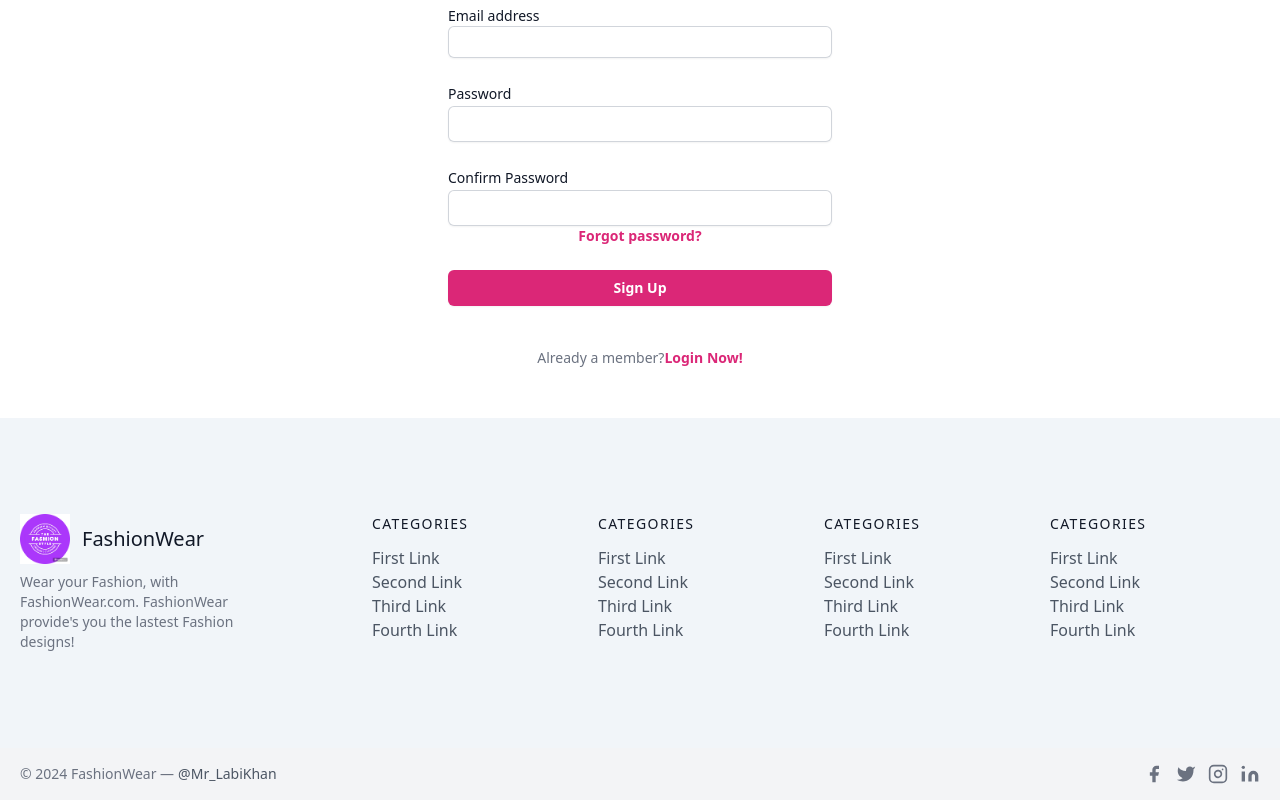
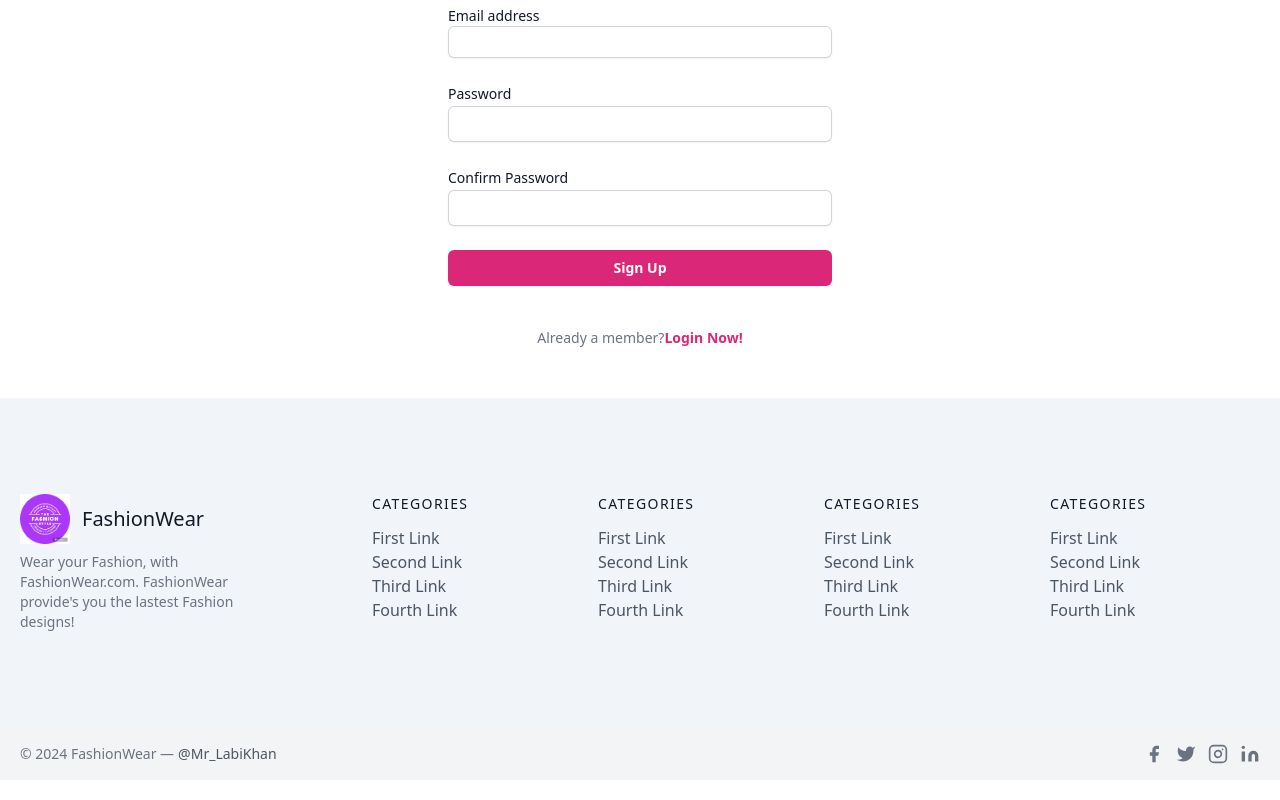
Before and after one commit to Laraib007/Ecommerce-NextJs-Project, a Next.js app: page /signup in a window 1280 px wide. Shown: the part 702-1502 px from the top of the page. Built offline with nearby package versions, Linux system fonts and the light colour scheme.

Commit message:
fixing all issues and bugs

```diff
--- a/src/pages/checkout.js
+++ b/src/pages/checkout.js
@@ -11,7 +11,7 @@ import Link from 'next/link';
 
 const Checkout = ({cart, addToCart, clearCart, removeFromCart, subTotal}) => {
   return (
-    <div className='container'>
+    <div className='container mt-32'>
 
       <h1 className='m-2 font-bold text-center'>CHECKOUT</h1>
       <h1 className='m-2 text-xl font-bold text-gray-700 text-center'>ENTER YOUR COMPELETE DETAILS AND ADDRESS</h1>
--- a/src/pages/orderplaced.js
+++ b/src/pages/orderplaced.js
@@ -12,7 +12,7 @@ const orderplaced = () => {
 
         <p class="leading-relaxed mb-4">Best Quality - Premium Desings - Stylish Look - Better Experience</p>
         <div class="flex text-center mb-4">
-          <a class="flex-grow text-pink-500 border-b-2 border-pink-500 py-2 text-lg px-1 sm:mr-40  md:mr-40">Description</a>
+          <a class="flex-grow text-pink-500 border-b-2 border-pink-500 py-2 text-lg px-1 sm:ml-20  md:mr-40">Description</a>
           <a class="flex-grow text-pink-500 border-b-2 border-pink-500 py-2 text-lg px-1 md:mr-6">Qty</a>
           <a class="flex-grow text-pink-500 border-b-2 border-pink-500 py-2 text-lg px-1 ml-8">Price</a>
         </div>
--- a/src/pages/signup.js
+++ b/src/pages/signup.js
@@ -50,9 +50,6 @@ const Signup = () => {
         <div class="">
           <input id="password" name="password" type="password" autocomplete="current-password" required class="block w-full rounded-md border-0 py-1.5 text-gray-900 shadow-sm ring-1 ring-inset ring-gray-300 placeholder:text-gray-400 focus:ring-2 focus:ring-inset focus:ring-pink-600 sm:text-sm sm:leading-6"/>
         </div>
-        <div class="text-sm text-center">
-            <a href="#" class="font-semibold text-pink-600 hover:text-pink-500">Forgot password?</a>
-          </div>
       </div>
 
       <div>
```
